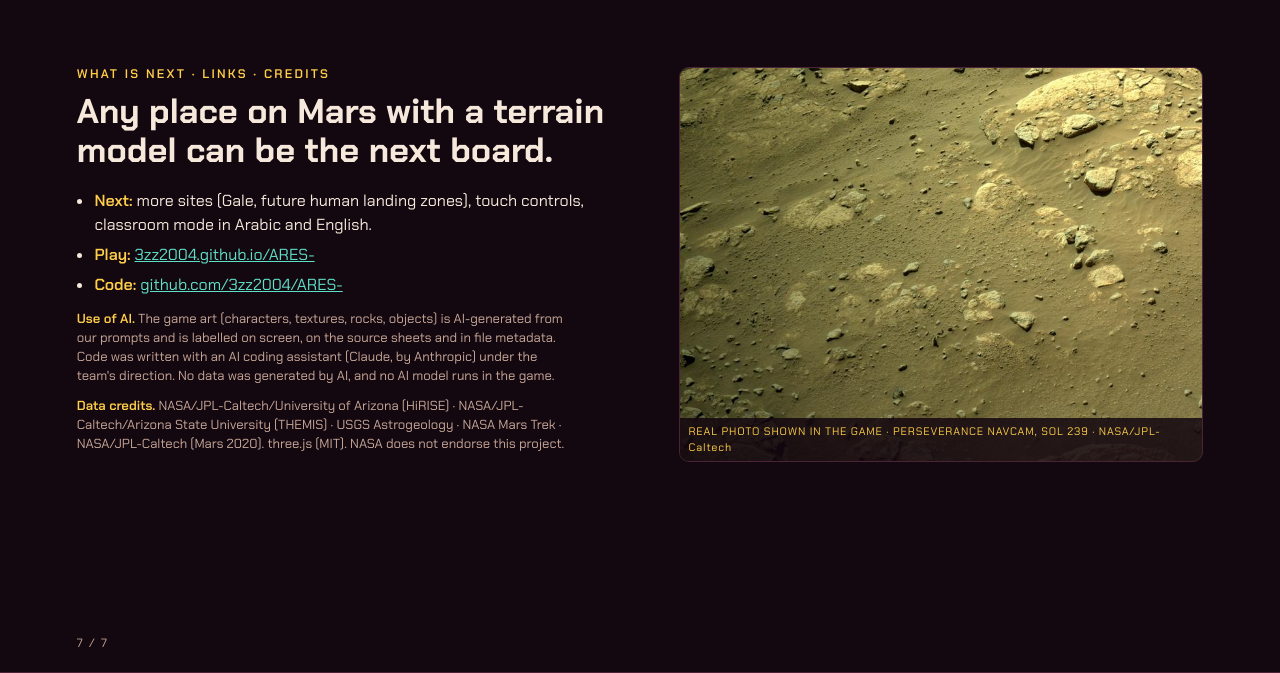
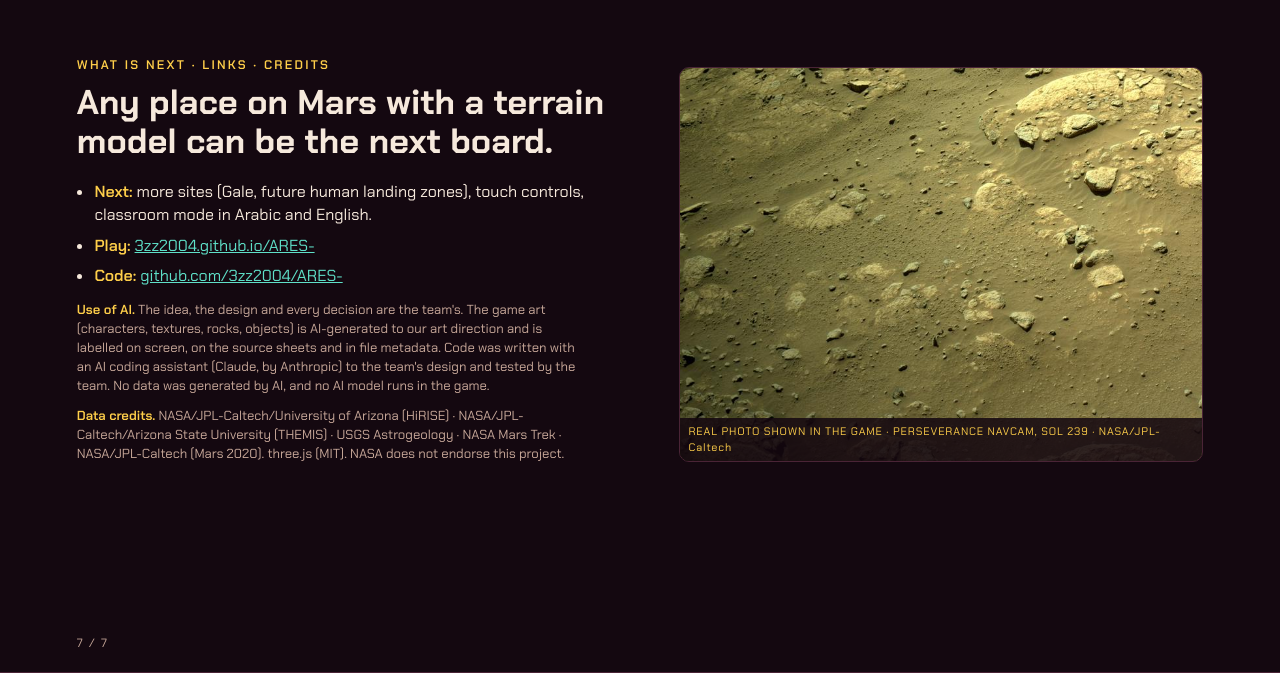
Before and after one commit to 3zz2004/ARES-, a plain HTML site: page game/demo/index.html in a window 1280 px wide. Shown: the part 4927-5600 px from the top of the page. Drawn offline with Linux system fonts and the light colour scheme.

Commit message:
Say who did what: the team's design, decisions and testing first, then where AI was used

```diff
--- a/game/demo/index.html
+++ b/game/demo/index.html
@@ -163,7 +163,7 @@
       <li><b>Play:</b> <a href="https://3zz2004.github.io/ARES-/">3zz2004.github.io/ARES-</a></li>
       <li><b>Code:</b> <a href="https://github.com/3zz2004/ARES-">github.com/3zz2004/ARES-</a></li>
     </ul>
-    <p class="dim" style="font-size:.82em"><b>Use of AI.</b> The game art (characters, textures, rocks, objects) is AI-generated from our prompts and is labelled on screen, on the source sheets and in file metadata. Code was written with an AI coding assistant (Claude, by Anthropic) under the team's direction. No data was generated by AI, and no AI model runs in the game.</p>
+    <p class="dim" style="font-size:.82em"><b>Use of AI.</b> The idea, the design and every decision are the team's. The game art (characters, textures, rocks, objects) is AI-generated to our art direction and is labelled on screen, on the source sheets and in file metadata. Code was written with an AI coding assistant (Claude, by Anthropic) to the team's design and tested by the team. No data was generated by AI, and no AI model runs in the game.</p>
     <p class="dim" style="font-size:.82em"><b>Data credits.</b> NASA/JPL-Caltech/University of Arizona (HiRISE) · NASA/JPL-Caltech/Arizona State University (THEMIS) · USGS Astrogeology · NASA Mars Trek · NASA/JPL-Caltech (Mars 2020). three.js (MIT). NASA does not endorse this project.</p>
   </div>
   <figure><img src="../assets/rover/sol0239_7_2440.jpg" alt="Perseverance Navcam photo, sol 239"><figcaption>REAL PHOTO SHOWN IN THE GAME · PERSEVERANCE NAVCAM, SOL 239 · NASA/JPL-Caltech</figcaption></figure>
--- a/game/main.js
+++ b/game/main.js
@@ -403,7 +403,6 @@ function suggest(list) {
 $("ask").addEventListener("submit", (e) => { e.preventDefault(); const q = $("q").value.trim(); if (!q) return; $("q").value = ""; $("q").blur(); ask(q); });
 $("chips").addEventListener("click", (e) => { const b = e.target.closest("button"); if (!b) return; b.blur(); ask(b.dataset.q); });
 
-// ---------- loop ----------
 // ---------- the ship's computer: everything NASA has on this ground, in one place (E at the wreck) ----------
 function openComp(tab = S.compTab || 0) {
   if (!S.paused) A.ui(); S.paused = true; S.compTab = tab; const R = T.rover.stats, I = S.impact, n = T.slope.length, all = Array.from({ length: n }, (_, j) => j);
@@ -832,7 +831,7 @@ function drawIntro(now) {
 }
 $("inext").addEventListener("click", () => nextScene()); $("iskip").addEventListener("click", () => nextScene(true)); $("replay").addEventListener("click", (e) => { e.target.blur(); showIntro(); });
 
-// ---------- opening: a start gate (browsers need a click before sound), then the intro video if one is installed ----------
+// ---------- opening: a start gate (browsers need a click before sound), then the story, then the walk-through video ----------
 // Drop a file at game/assets/intro.mp4 (or .webm) and it plays full-screen after the opening story, with a SKIP button.
 const seenIntro = () => { try { return !!localStorage.getItem("ares-seen-intro"); } catch { return false; } };
 function openGate() {
```
Also changed, not shown: game/index.html (+3 -3 lines), 4 other files.
